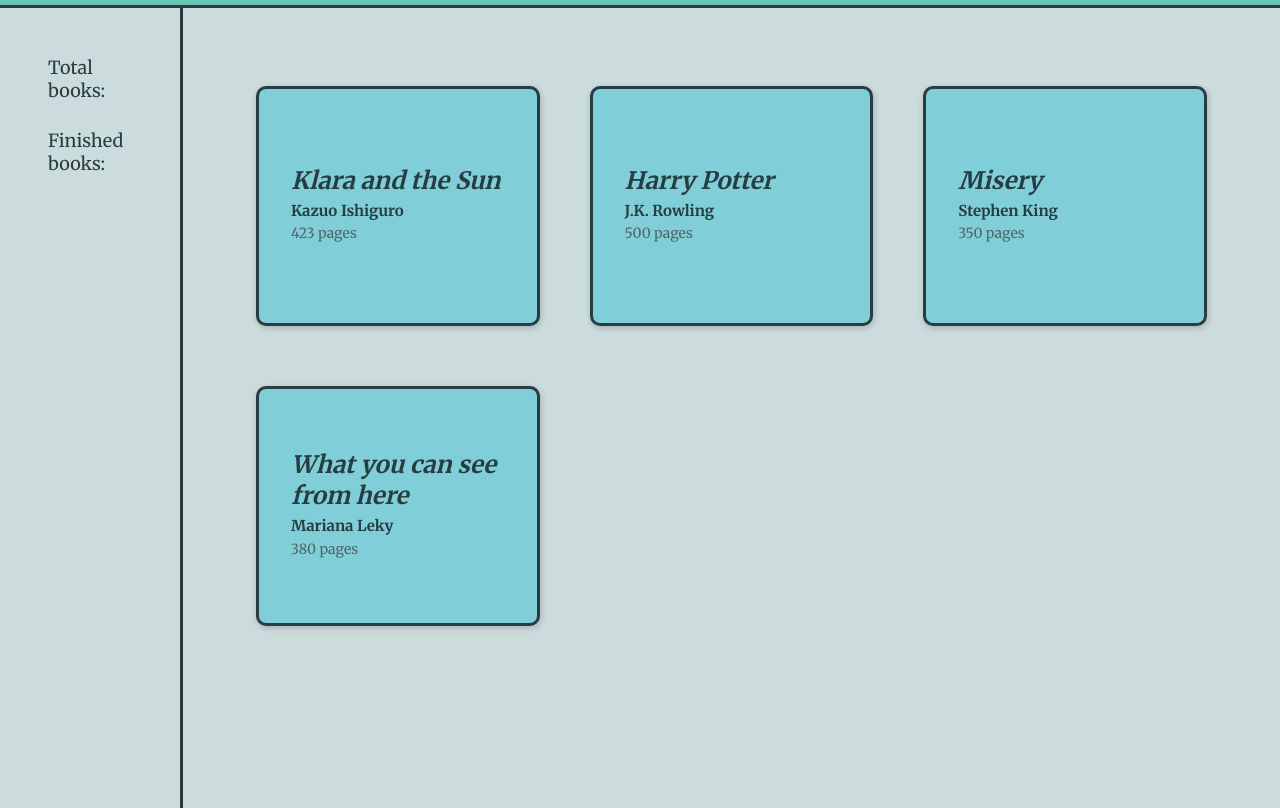
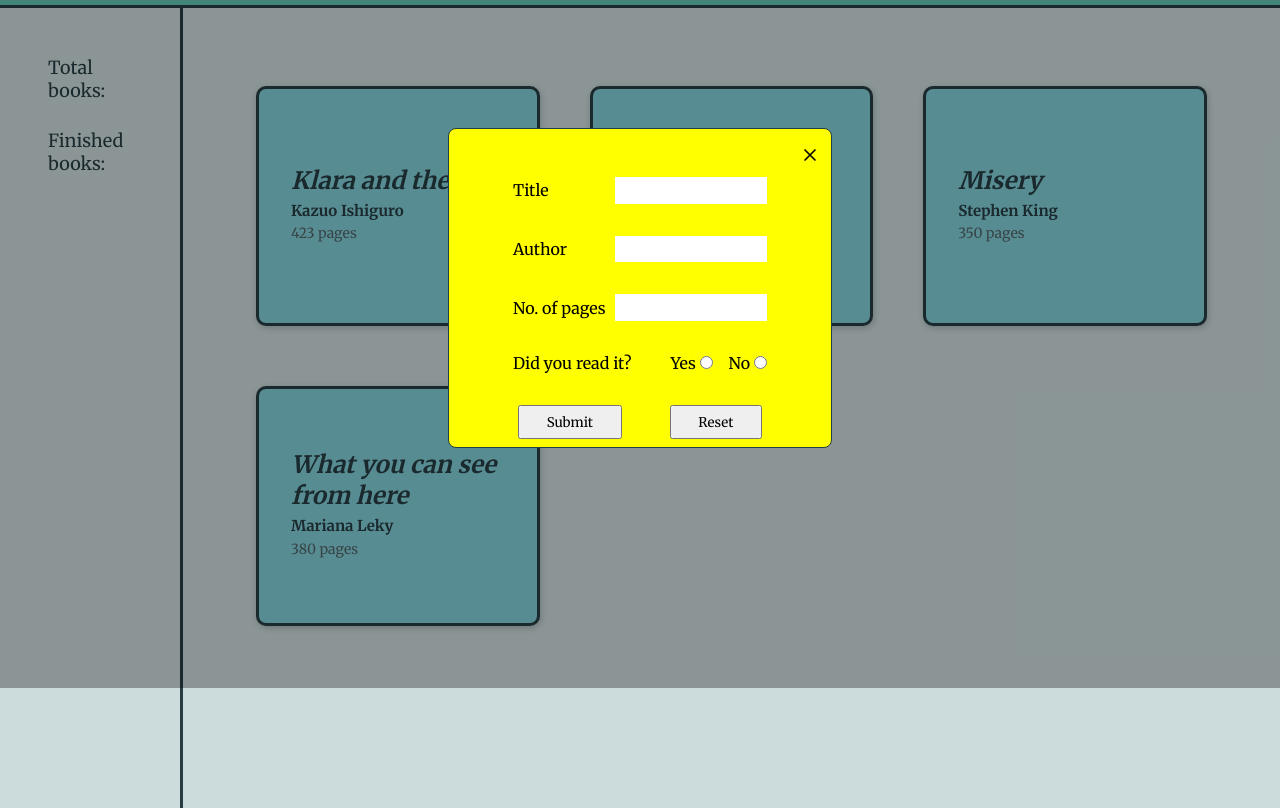
Before and after one commit to alexandroscharangionis/book-library, a plain HTML site: page index.html in a window 1280 px wide. Both pictures are taken after a click on the button "ADD BOOK". Shown: the part 112-920 px from the top of the page. Drawn offline with Linux system fonts and the light colour scheme.

Commit message:
added on/off toggle function for form appearance

```diff
--- a/index.html
+++ b/index.html
@@ -13,7 +13,7 @@
     <link rel="stylesheet" href="/style.css" />
     <title>Book Library</title>
   </head>
-  <body>
+  <body id="body">
     <header>
       <h1>Library</h1>
       <button class="add-btn">Add book</button>
@@ -39,17 +39,14 @@
           <label for="book_title">Title</label>
           <input id="book_title" name="book_title" type="text" required />
         </div>
-
         <div class="flex">
           <label for="book_author">Author</label>
           <input id="book_author" name="book_author" type="text" required />
         </div>
-
         <div class="flex">
           <label for="pages">No. of pages</label>
           <input type="number" id="pages" name="pages" required />
         </div>
-
         <div class="flex">
           <legend>Did you read it?</legend>
           <div class="flex_radio">
@@ -64,10 +61,12 @@
           </div>
         </div>
         <div class="flex_btns">
-          <button id="submit" class="form_btn">Submit</button>
-          <button class="form_btn">Reset</button>
+          <button type="submit" class="form_btn">Submit</button>
+          <button type="reset" class="form_btn">Reset</button>
         </div>
       </form>
+      <div id="wrapper"></div>
+
       <div class="library">
         <!-- <div class="book_card">
           <p class="book_title">Klara and the Sun</p>
--- a/script.js
+++ b/script.js
@@ -9,24 +9,25 @@ const bookTitle = document.getElementById("book_title");
 const bookAuthor = document.getElementById("book_author");
 const bookPages = document.getElementById("book_pages");
 const submitBook = document.getElementById("submit");
+const formWrapper = document.getElementById("wrapper");
 let myLibrary = [];
 
 // Book object constructor
-function Book(title, author, pages, read) {
+const Book = function (title, author, pages, read) {
   this.title = title;
   this.author = author;
   this.pages = pages;
   this.read = read;
-}
+};
 
 // Create new object for new book entry and add to library array
-function addBookToLibrary(title, author, pages, read) {
+const addBookToLibrary = function (title, author, pages, read) {
   const book = new Book(title, author, pages, read);
   myLibrary.push(book);
-}
+};
 
 // Display book cards on page from library array
-function displayBooks() {
+const displayBooks = function () {
   const books = document.querySelector(".library");
 
   // Loops over library array and creates a card for each array item
@@ -54,7 +55,18 @@ function displayBooks() {
       card.appendChild(para);
     }
   });
-}
+};
+const addNewBook = function () {
+  bookForm.classList.toggle("book_form-active");
+  formWrapper.classList.toggle("form_wrapper");
+};
+
+closeBtn.addEventListener("click", () => {
+  formWrapper.classList.toggle("form_wrapper");
+  bookForm.classList.toggle("book_form-active");
+});
+
+addBtn.addEventListener("click", addNewBook);
 
 addBookToLibrary("Klara and the Sun", "Kazuo Ishiguro", 423);
 addBookToLibrary("Harry Potter", "J.K. Rowling", 500);
--- a/style.css
+++ b/style.css
@@ -152,6 +152,21 @@ header h1 {
   border-radius: 0.8rem;
 }
 
+.book_form-active {
+  z-index: 100;
+  display: block;
+}
+
+.form_wrapper {
+  z-index: 2;
+  position: absolute;
+  top: 0;
+  left: 0;
+  width: 100%;
+  height: 100%;
+  background-color: rgba(0, 0, 0, 0.32);
+}
+
 .close_btn {
   height: 2rem;
   width: 2rem;
```
